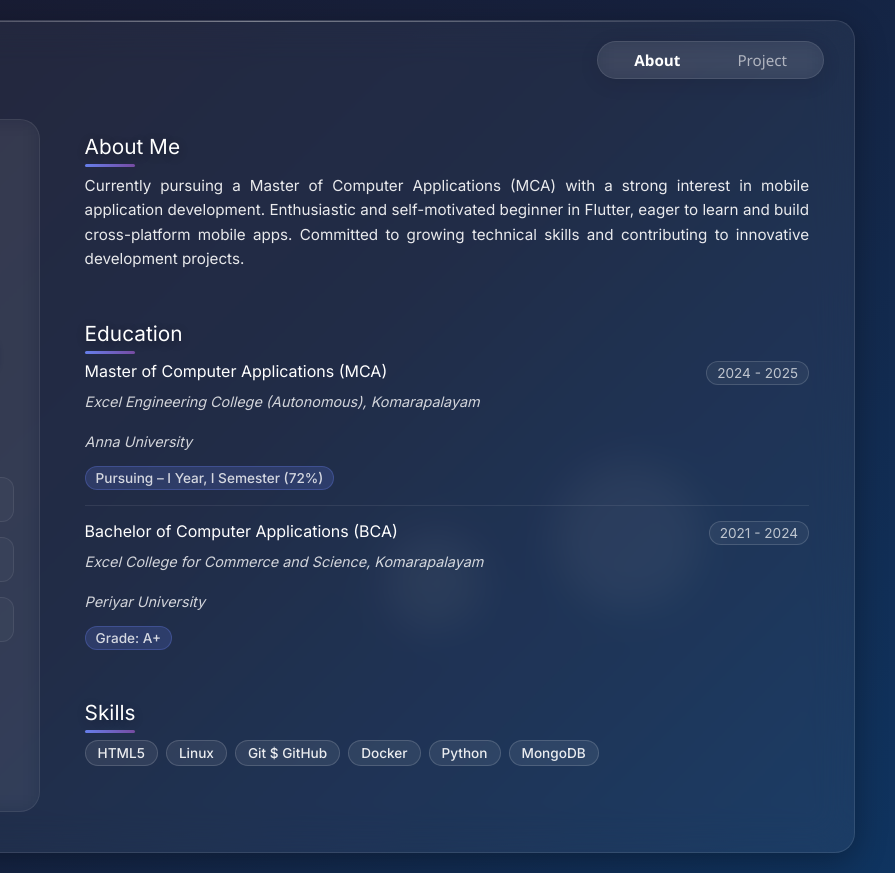
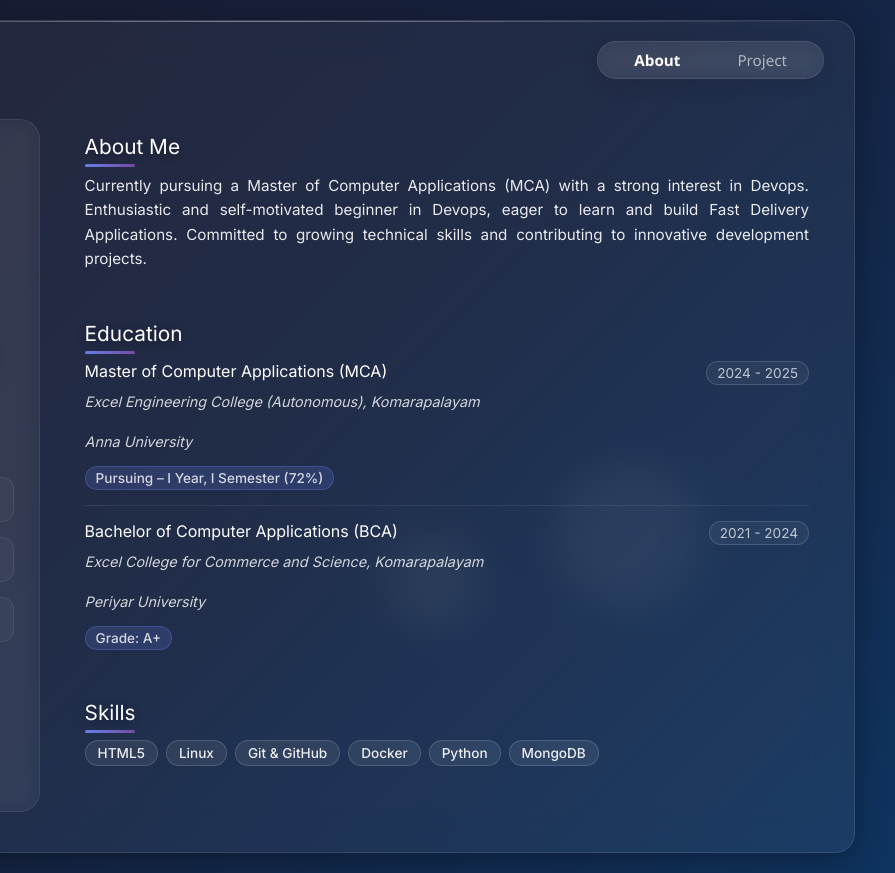
Before and after one commit to VIGNESHWARAN-DEV54/Portfolio, a website: page index.html in a window 1280 px wide. Shown: the full height of the page, 385-1280 px from the left. Drawn offline with nearby package versions, Linux system fonts and the light colour scheme.

Commit message:
Revise about section and fix Git tag formatting
Updated the about section to reflect interest in DevOps and modified the Git tag.

```diff
--- a/index.html
+++ b/index.html
@@ -99,8 +99,8 @@
                             <h3 class="section-title">About Me</h3>
                             <p class="about-text">
                                  Currently pursuing a Master of Computer Applications (MCA) with a strong interest in
-mobile application development. Enthusiastic and self-motivated beginner in Flutter, eager to learn
-and build cross-platform mobile apps. Committed to growing technical skills and contributing to
+Devops. Enthusiastic and self-motivated beginner in Devops, eager to learn
+and build  Fast Delivery Applications. Committed to growing technical skills and contributing to
 innovative development projects.
                             </p>
                         </div>
@@ -136,7 +136,7 @@ innovative development projects.
                             <div class="skills-text">
                                 <span class="skill-tag">HTML5</span>
                                 <span class="skill-tag">Linux</span>
-                                <span class="skill-tag">Git $ GitHub</span>
+                                <span class="skill-tag">Git & GitHub</span>
                                 <span class="skill-tag">Docker</span>
                                 <span class="skill-tag">Python</span>
                                 <span class="skill-tag">MongoDB</span>
```
